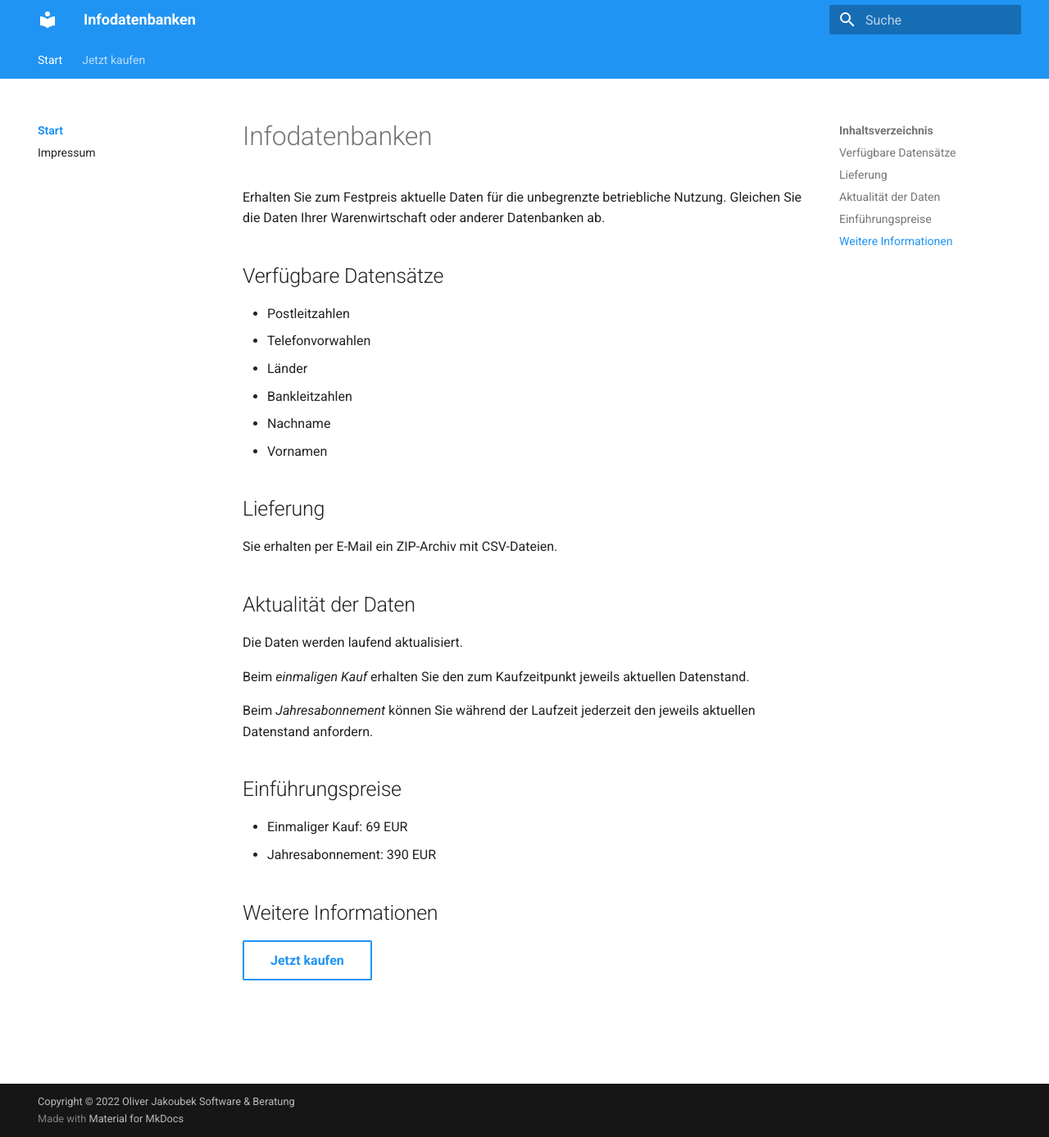
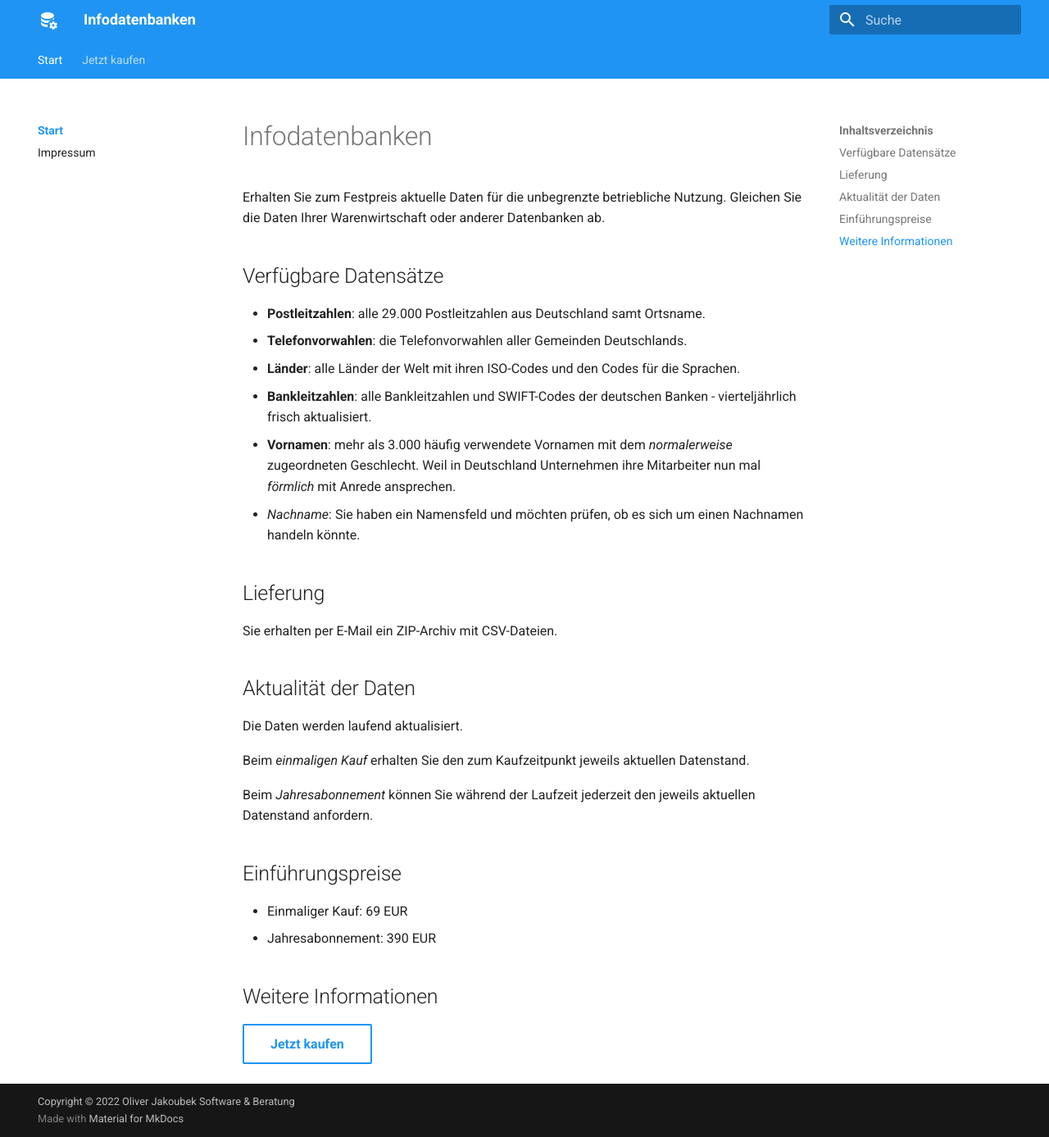
Before and after one commit to jakoubek/infodatenbanken, an MkDocs documentation site: the page built from docs/index.md, in a window 1280 px wide and 1387 px high. Shown: the whole window at 82% size. Built offline with MkDocs 1.6.1 and Material for MkDocs 9.7.7, drawn with Linux system fonts in a browser that asks for light colours.

Commit message:
Datensätze erläutert + Logo

```diff
--- a/docs/index.md
+++ b/docs/index.md
@@ -4,12 +4,13 @@ Erhalten Sie zum Festpreis aktuelle Daten für die unbegrenzte betriebliche Nutz
 
 ## Verfügbare Datensätze
 
-- Postleitzahlen
-- Telefonvorwahlen
-- Länder
-- Bankleitzahlen
-- Nachname
-- Vornamen
+- **Postleitzahlen**: alle 29.000 Postleitzahlen aus Deutschland samt Ortsname.
+- **Telefonvorwahlen**: die Telefonvorwahlen aller Gemeinden Deutschlands.
+- **Länder**: alle Länder der Welt mit ihren ISO-Codes und den Codes für die Sprachen.
+- **Bankleitzahlen**: alle Bankleitzahlen und SWIFT-Codes der deutschen Banken - vierteljährlich frisch aktualisiert.
+- **Vornamen**: mehr als 3.000 häufig verwendete Vornamen mit dem *normalerweise* zugeordneten Geschlecht. Weil in Deutschland Unternehmen ihre Mitarbeiter nun mal *förmlich* mit Anrede ansprechen.
+- *Nachname*: Sie haben ein Namensfeld und möchten prüfen, ob es sich um einen Nachnamen handeln könnte.
+
 
 ## Lieferung
 
--- a/mkdocs.yml
+++ b/mkdocs.yml
@@ -11,6 +11,8 @@ nav:
 
 theme:
   name: material
+  icon:
+    logo: material/database-cog
   language: de
   palette:
     scheme: default
@@ -38,5 +40,6 @@ markdown_extensions:
   - pymdownx.highlight
   - pymdownx.superfences
   - attr_list
+  - md_in_html
   - admonition
   - meta
```
